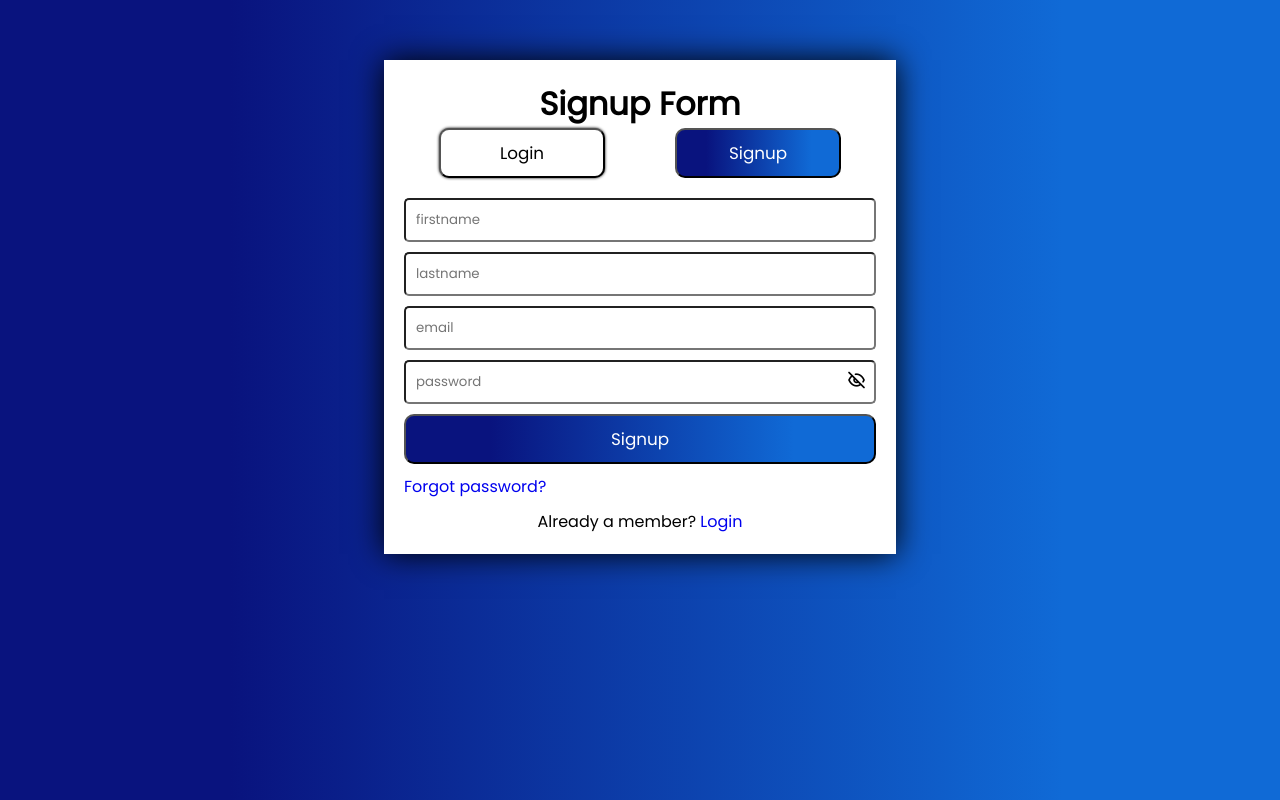
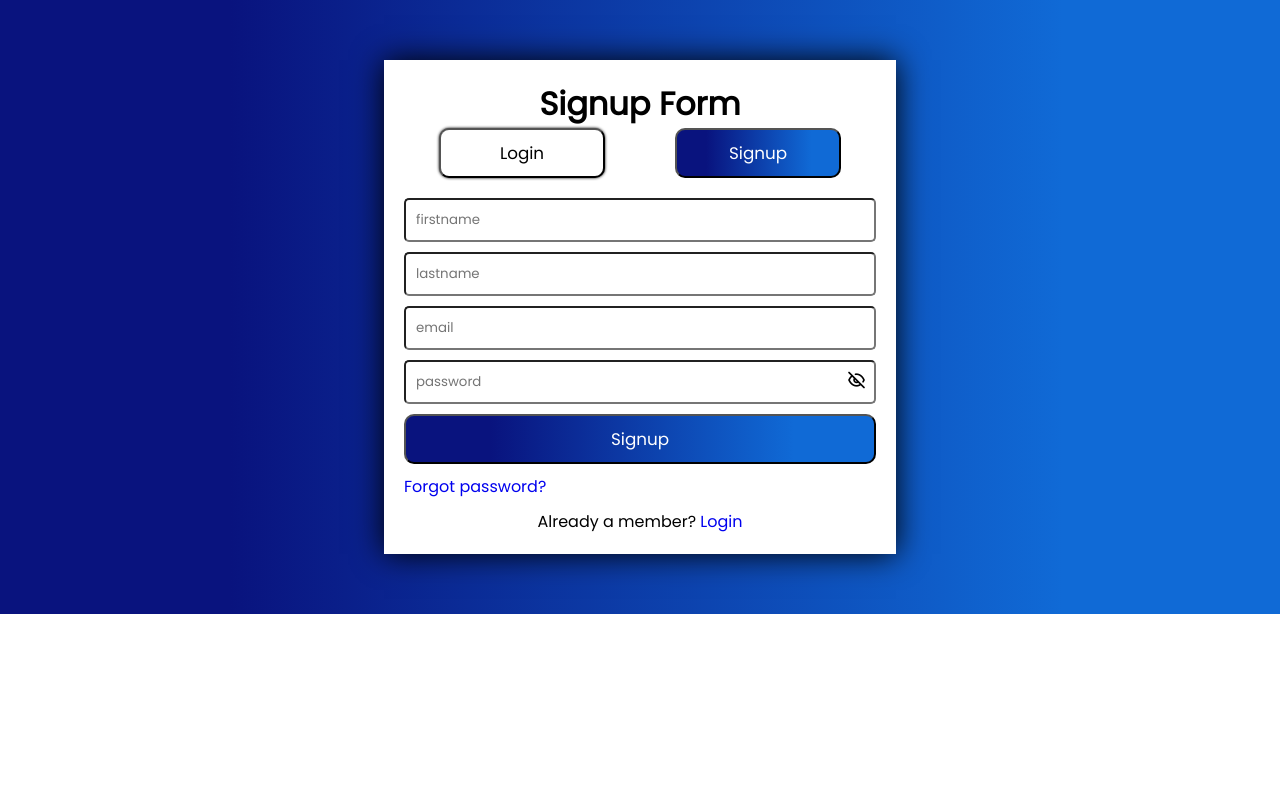
Before and after one commit to Eradz/social-media, a React (Create React App) app: page /signup in a window 1280 px wide. Built offline with nearby package versions, Linux system fonts and the light colour scheme.

Commit message:
more changes

```diff
--- a/public/index.html
+++ b/public/index.html
@@ -16,7 +16,7 @@
 <!-- icon scout -->
 <link rel="stylesheet" href="https://unicons.iconscout.com/release/v4.0.0/css/line.css">
 
-    <title>React App</title>
+    <title>Andy's social</title>
   </head>
   <body>
     <noscript>You need to enable JavaScript to run this app.</noscript>
--- a/src/components/Login/login.css
+++ b/src/components/Login/login.css
@@ -52,7 +52,6 @@
     text-decoration: none;
 }
 .login-inputs p{
-    margin-top: 30px;
     text-align: center;
 }
 
--- a/src/components/Signup/Signup.css
+++ b/src/components/Signup/Signup.css
@@ -6,7 +6,7 @@
 .signin-container{
     background: var(--gradient);
     width: 100%;
-    height: 100vh;
+    height: 100%;
     margin: 0 auto;
     padding: 60px 30%;
 
```
